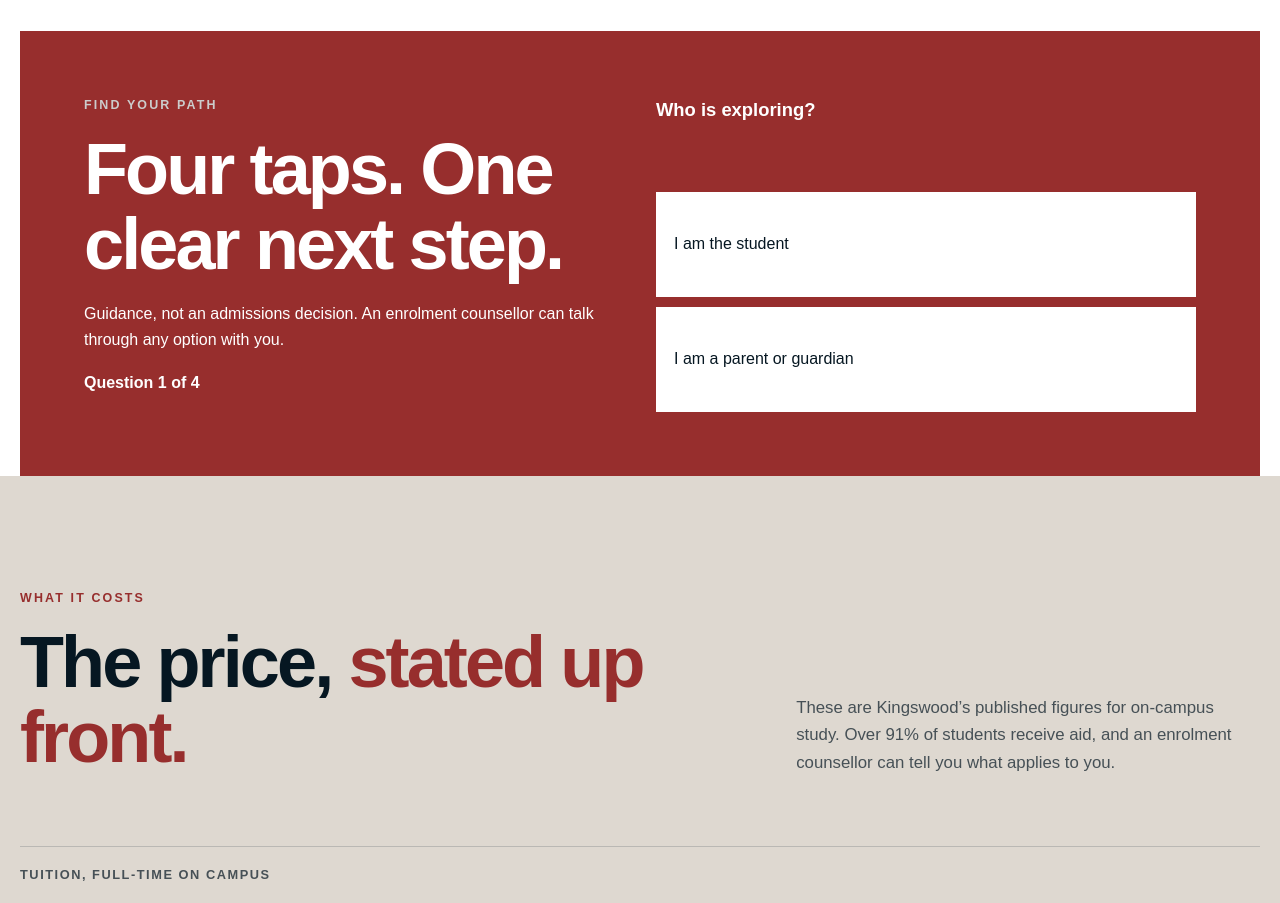
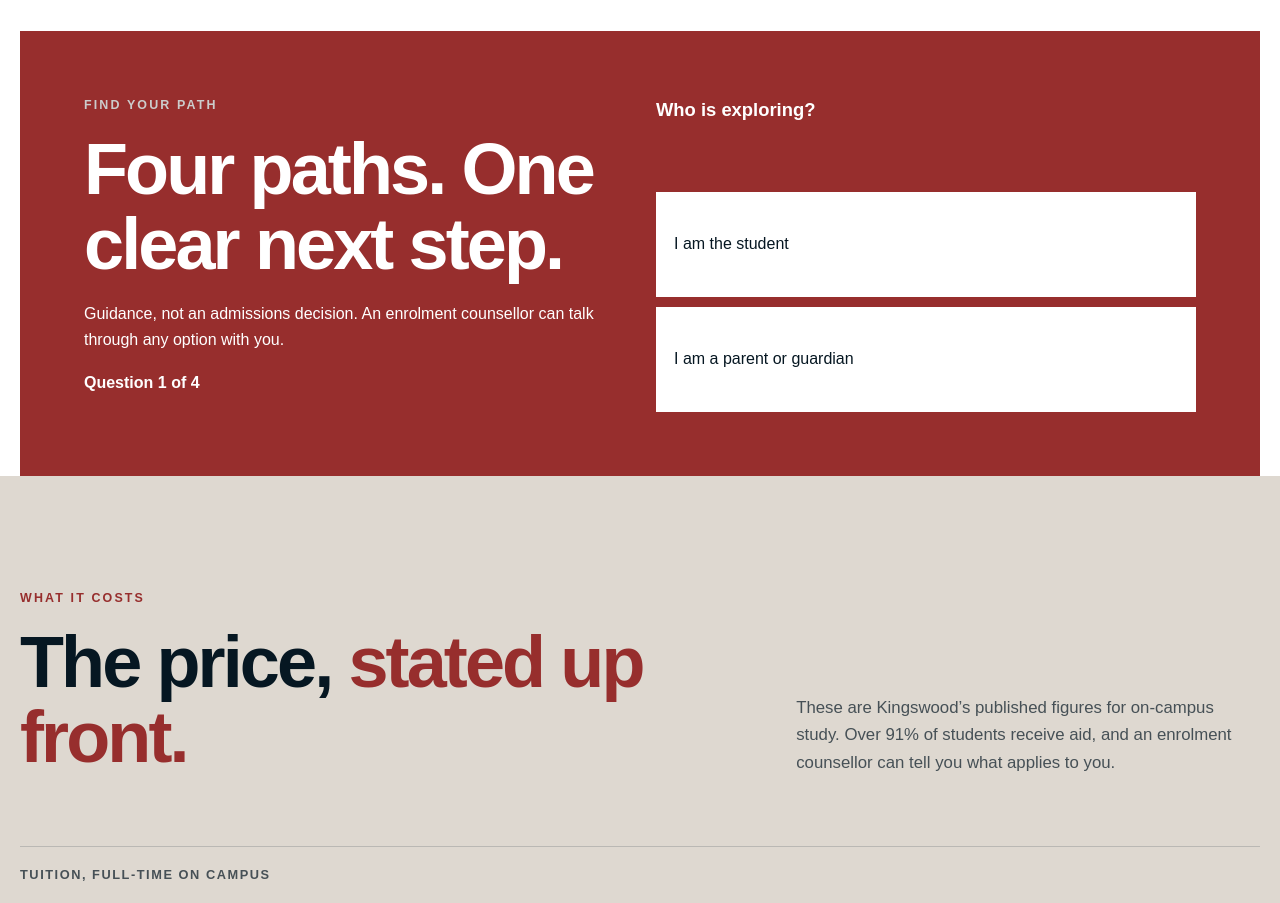
Before and after one commit to jefferydhughes/kingswood-business-demo, a Next.js app: page / in a window 1280 px wide. Shown: the part 1640-2543 px from the top of the page. Built offline with nearby package versions, Linux system fonts and the light colour scheme.

Commit message:
Update heading text from 'taps' to 'paths'

```diff
--- a/src/components/ProgramFinder.tsx
+++ b/src/components/ProgramFinder.tsx
@@ -133,7 +133,7 @@ export function ProgramFinder({ reviewMode = true }: { reviewMode?: boolean }) {
     <section id="finder" className="finder" aria-labelledby={headingId}>
       <div>
         <p className="eyebrow light">FIND YOUR PATH</p>
-        <h2 id={headingId}>Four taps. One clear next step.</h2>
+        <h2 id={headingId}>Four paths. One clear next step.</h2>
         <p>Guidance, not an admissions decision. An enrolment counsellor can talk through any option with you.</p>
         {!done && <p className="finder-progress" aria-live="polite">Question {index + 1} of {steps.length}</p>}
       </div>
```
